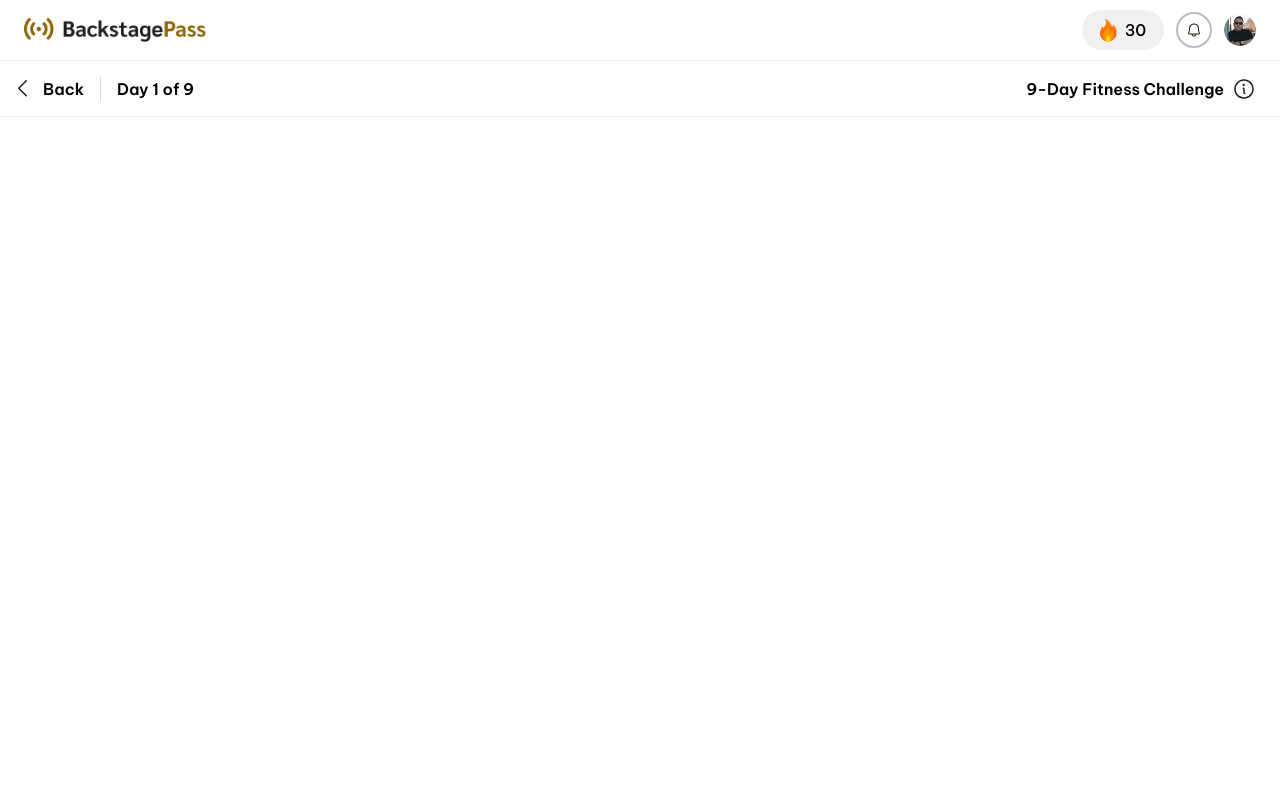
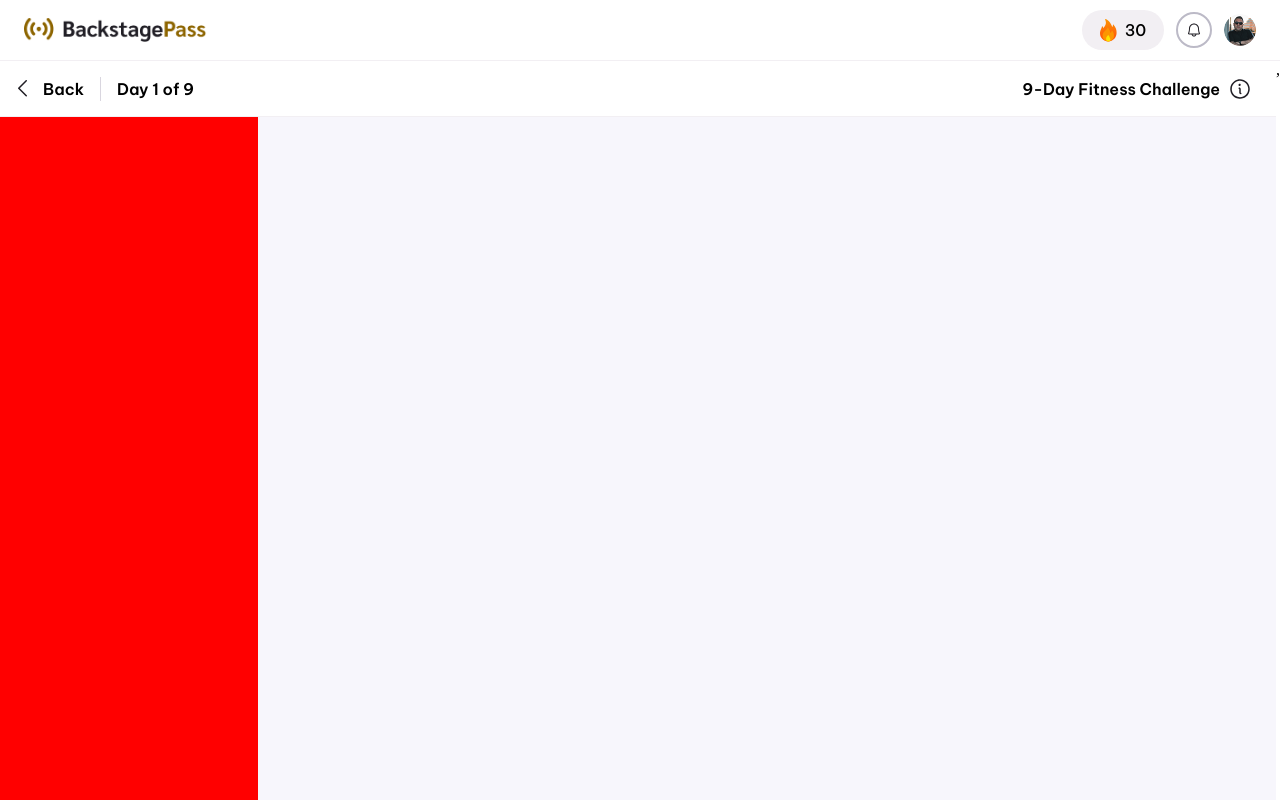
Before and after one commit to shubham262/tagmangoAssignment, a React (Vite) app: page / in a window 1280 px wide. Built offline with nearby package versions, Linux system fonts and the light colour scheme.

Commit message:
layout handling

```diff
--- a/src/assets/styles/challenge/fitness.scss
+++ b/src/assets/styles/challenge/fitness.scss
@@ -1,7 +1,38 @@
 .fitnessContainer {
-	width: 100dvw;
-	height: 100dvh;
+	width: 100%;
+	height: 100%;
 	display: flex;
 	flex-direction: column;
-	overflow-x: hidden;
+	background-color: #f7f6fc;
+
+	.fitnessContentParentContainer {
+		display: flex;
+		width: 100%;
+		height: 100%;
+		flex: 1;
+		align-self: stretch;
+
+		.sidebarContainer {
+			max-width: 258px;
+			height: 100%;
+			background-color: red;
+			width: 100%;
+		}
+		.contentContainer {
+			flex: 1;
+			align-self: stretch;
+			display: flex;
+			flex-direction: column;
+			overflow-y: auto;
+			justify-content: center;
+			padding: 24px;
+			.contentWithMaxWidth {
+				max-width: 640px;
+				width: 100%;
+				display: flex;
+				flex-direction: column;
+				gap: 24px;
+			}
+		}
+	}
 }
--- a/src/assets/styles/challenge/subHeader.scss
+++ b/src/assets/styles/challenge/subHeader.scss
@@ -7,6 +7,7 @@
 	border-bottom: 1px solid #f2eff3;
 	padding: 0px 24px 0px 18px;
 	box-sizing: border-box;
+	background-color: #fff;
 
 	.leftContainer {
 		display: flex;
--- /dev/null
+++ b/src/assets/styles/challengeLayout.scss
@@ -0,0 +1,14 @@
+.challengeLayoutContainer {
+	width: 100dvw;
+	height: 100dvh;
+	display: flex;
+	flex-direction: column;
+	box-sizing: border-box;
+	overflow-x: hidden;
+
+	.layoutContent {
+		flex: 1;
+		align-self: stretch;
+		display: flex;
+	}
+}
--- /dev/null
+++ b/src/layouts/Challengelayout.jsx
@@ -0,0 +1,14 @@
+import React from "react";
+import Header from "../components/Header";
+import "../assets/styles/challengeLayout.scss";
+
+const Challengelayout = ({ children }) => {
+	return (
+		<div className="challengeLayoutContainer">
+			<Header />
+			<div className="layoutContent">{children}</div>
+		</div>
+	);
+};
+
+export default Challengelayout;
--- a/src/routes.jsx
+++ b/src/routes.jsx
@@ -1,9 +1,14 @@
+import Challengelayout from "./layouts/Challengelayout";
 import Fitness from "./views/challenge/Fitness";
 
 const routes = [
 	{
 		path: "/",
-		component: <Fitness />,
+		component: (
+			<Challengelayout>
+				<Fitness />,
+			</Challengelayout>
+		),
 	},
 ];
 
--- a/src/views/challenge/Fitness.jsx
+++ b/src/views/challenge/Fitness.jsx
@@ -1,12 +1,16 @@
 import React from "react";
 import "../../assets/styles/challenge/fitness.scss";
-import Header from "../../components/Header";
 import SubHeader from "./components/SubHeader";
 const Fitness = () => {
 	return (
 		<div className="fitnessContainer">
-			<Header />
 			<SubHeader />
+			<div className="fitnessContentParentContainer">
+				<div className="sidebarContainer"></div>
+				<div className="contentContainer">
+                    <div className="contentWithMaxWidth"></div>
+                </div>
+			</div>
 		</div>
 	);
 };
```
